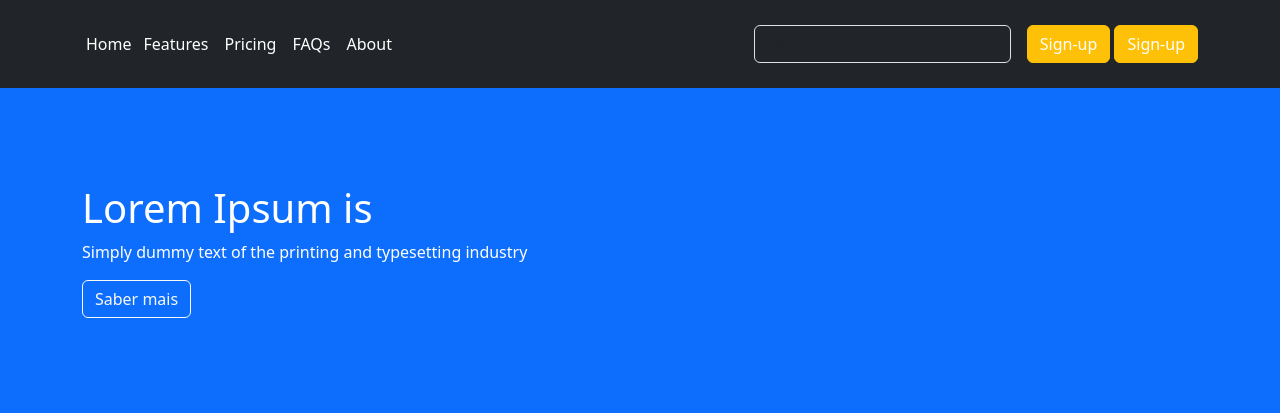
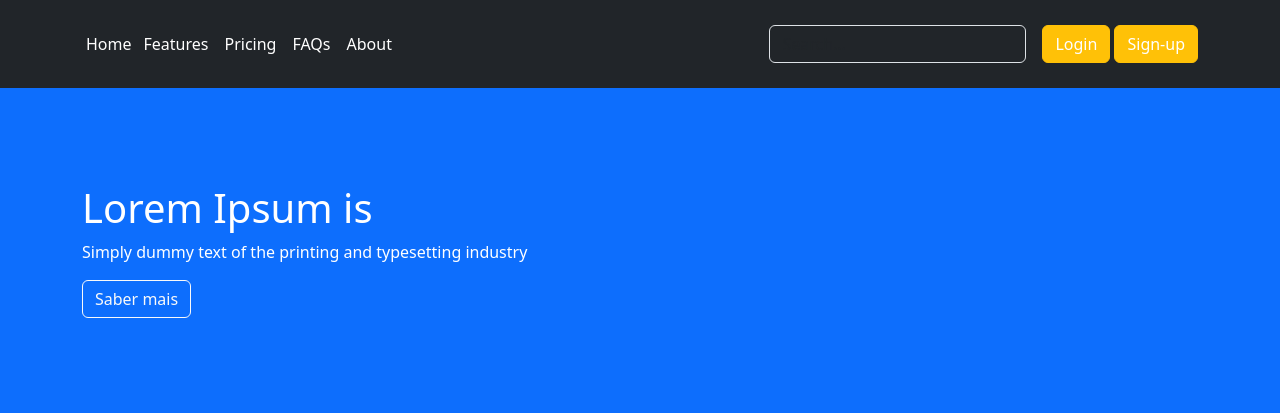
Before and after one commit to danilo-pms/projetoEcommerce, a Django app: page / in a window 1280 px wide. Shown: the top 413 px of the page. Run offline with Django 5.2, Linux system fonts and the light colour scheme; tables that the repository leaves empty hold one stand-in row (values such as "Sample post"); grey boxes marked "Sample" are stand-in pictures.

Commit message:
Ajustes nos link de login e cadastro

```diff
--- a/templates/base.html
+++ b/templates/base.html
@@ -10,6 +10,7 @@
         integrity="sha384-QWTKZyjpPEjISv5WaRU9OFeRpok6YctnYmDr5pNlyT2bRjXh0JMhjY6hW+ALEwIH" crossorigin="anonymous">
 
     <link rel="stylesheet" href="https://cdnjs.cloudflare.com/ajax/libs/font-awesome/6.0.0-beta3/css/all.min.css">
+    <link href="https://cdnjs.cloudflare.com/ajax/libs/font-awesome/6.0.0-beta3/css/all.min.css" rel="stylesheet">
 
 </head>
 
@@ -32,12 +33,24 @@
                         aria-label="Search">
                 </form>
 
+                {% if request.user.is_authenticated %}
                 <div class="text-end">
-                    <a href="{% url 'usuarios:login' %}" class="btn btn-warning text-white">Sign-up</a>
+                    <span class="mr-2 d-none d-lg-inline text-gray-600 small">
+                        Olá, <b>{{ user.username }}</b>
+                    </span>
+                    <!-- Logout com ícone -->
+                    <a href="{% url 'usuarios:logout' %}" class="btn btn-link text-danger text-decoration-none">
+                        <i class="fas fa-sign-out-alt"></i> Logout
+                    </a>
+                </div>
+                {% else %}
+                <div class="text-end">
+                    <a href="{% url 'usuarios:login' %}" class="btn btn-warning text-white">Login</a>
+                    <a href="{% url 'usuarios:cadastro' %}" class="btn btn-warning text-white">Sign-up</a>
+                </div>
+                {% endif %}
 
-                    <a href="{% url 'usuarios:cadastro' %}" class="btn btn-warning text-white">Sign-up</a>
 
-                </div>
             </div>
         </div>
     </header>
```
Also changed, not shown: usuarios/views.py (line endings or trailing spaces).
